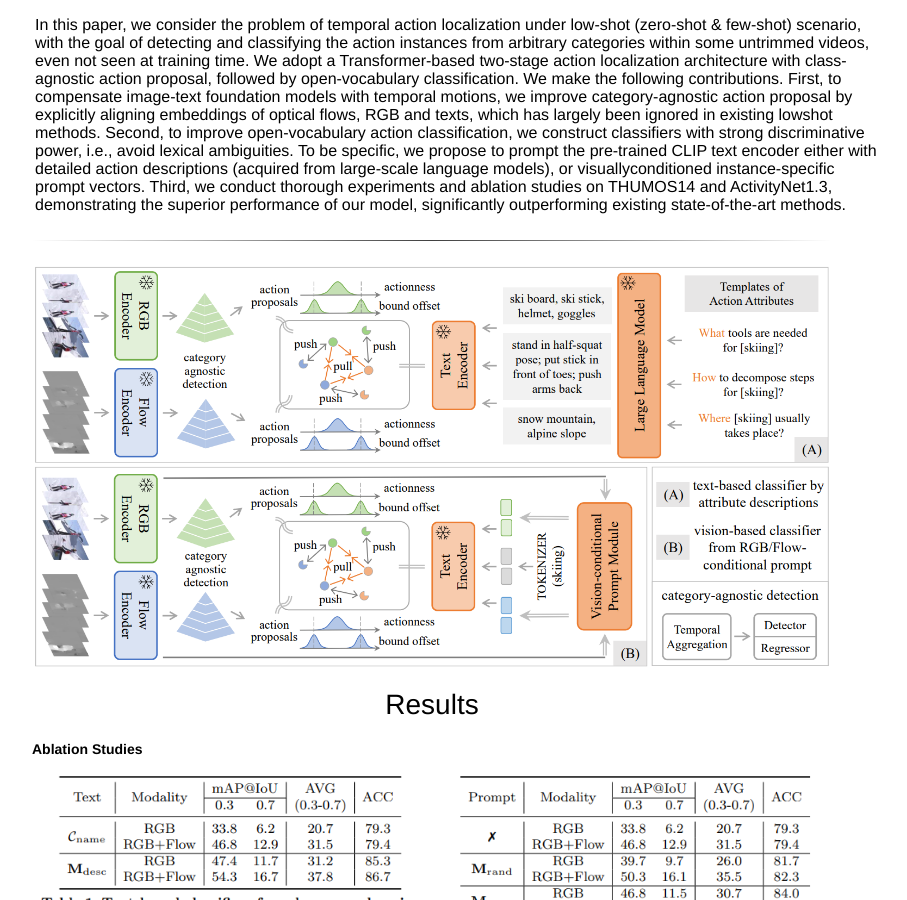
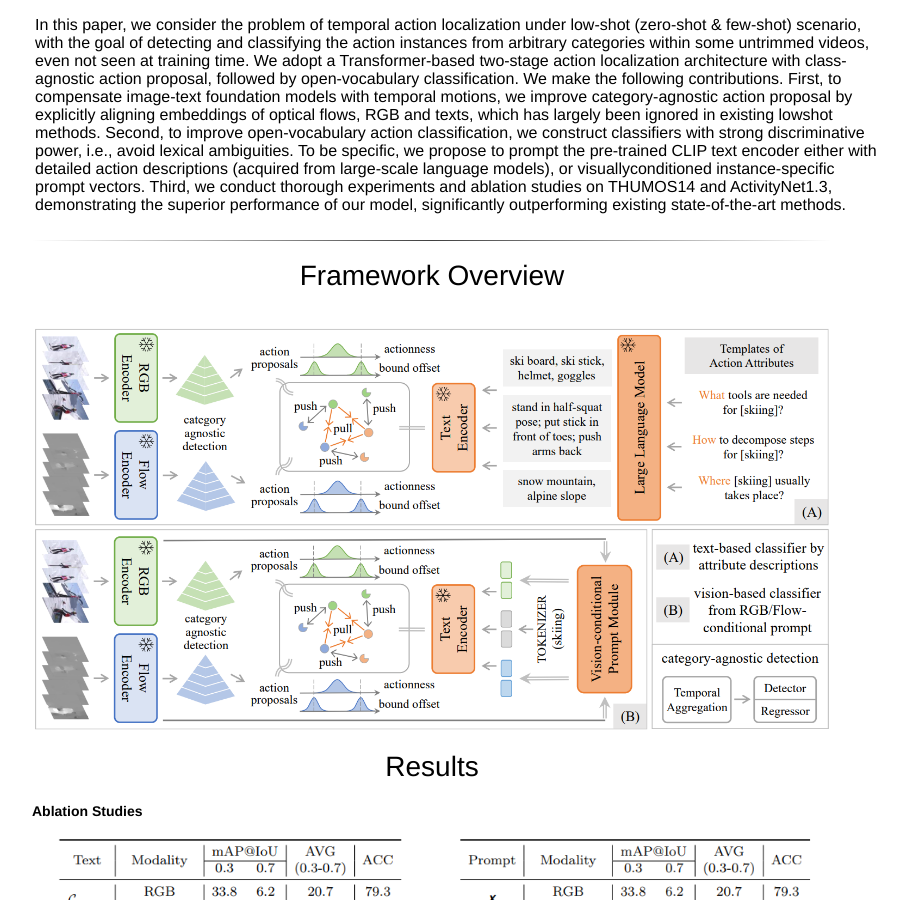
Before and after one commit to ju-chen/Voide1220.github.io, a Jekyll site: the page GPT_prompt/index.html, which Jekyll copies as it is, in a window 1280 px wide and 900 px high, scrolled down 873 px. Shown: the whole window, without its empty margins (208-1115 px from the left). Built offline with Jekyll 4.4.1, drawn with Linux system fonts in a browser that asks for light colours; some web fonts are replaced.

Commit message:
Update index.html

```diff
--- a/GPT_prompt/index.html
+++ b/GPT_prompt/index.html
@@ -318,6 +318,7 @@
 
 
       <br><hr>
+	<center><h1>Framework Overview</h1></center>
       <br>
         <center>
           <div class="container">
```
